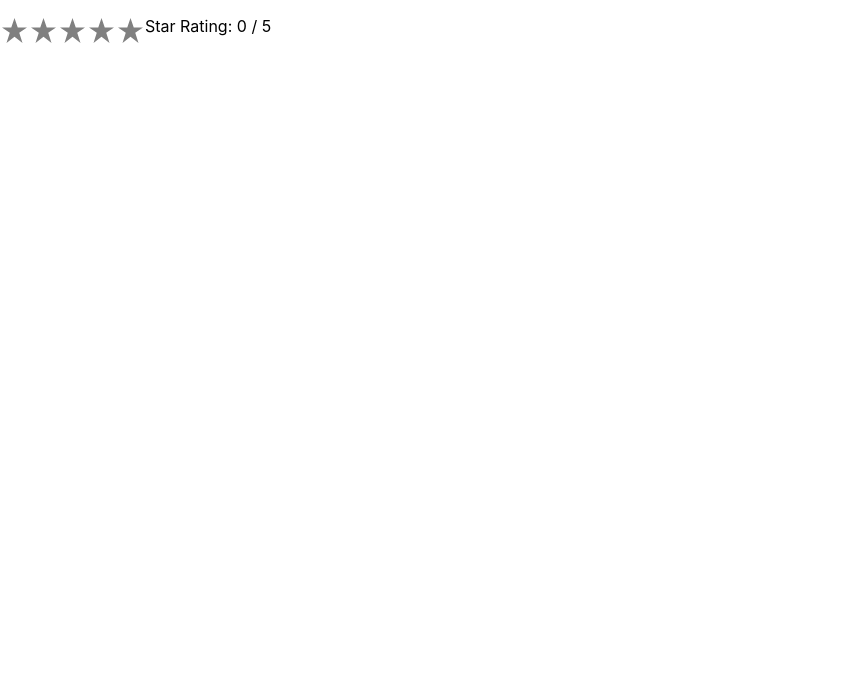
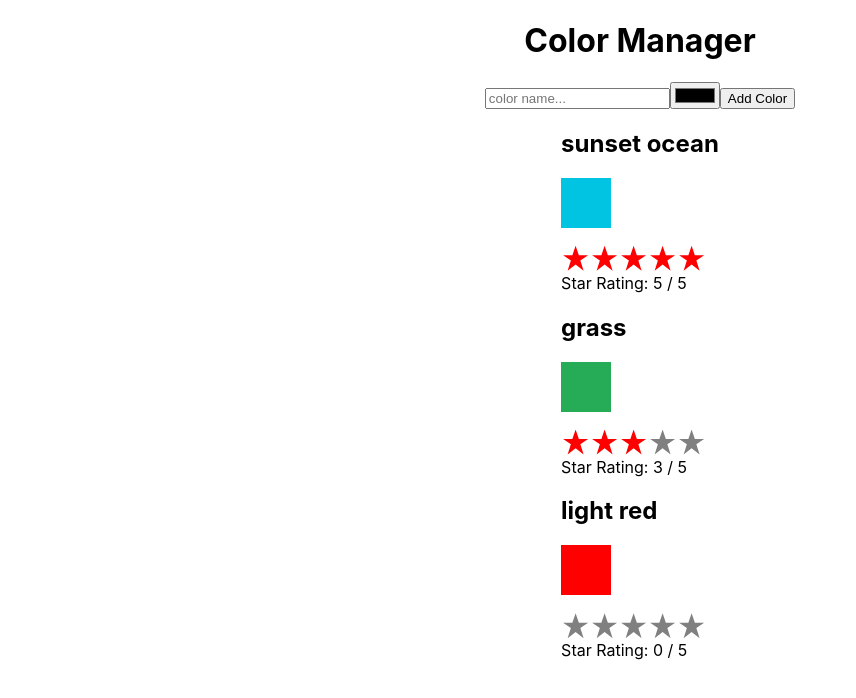
Before and after one commit to polzak/color-manager-react, a React (Create React App) app: page / in a window 1280 px wide. Shown: the top 698 px of the page, without its empty margins (0-856 px from the left). Built offline with nearby package versions, Linux system fonts and the light colour scheme.

Commit message:
Deliver properties downward.

```diff
--- a/src/App.css
+++ b/src/App.css
@@ -1,3 +1,15 @@
+.App {
+    width: 960px;
+    margin: auto;
+}
+
+.container {
+    display: flex;
+    flex-direction: column;
+    align-items: center;
+    justify-content: center;
+}
+
 .star {
     cursor: pointer;
     height: 25px;
@@ -22,3 +34,8 @@
 .selected {
     background-color: red;
 }
+
+.color {
+    width: 50px;
+    height: 50px;
+}
--- a/src/App.js
+++ b/src/App.js
@@ -1,16 +1,31 @@
+import { Component } from 'react';
 import './App.css';
-import StarRating from './components/StarRating';
+import AddColorForm from './components/AddColorForm';
+import ColorList from './components/ColorList';
+import colors from './data/colors';
 
 
-function App() {
+class App extends Component {
+  constructor(props) {
+    super(props)
+    this.state = {
+      colors
+    }
+  }
 
-  return (
-    <div className="App">
-      <StarRating
-        totalStars={5}
-        />
-    </div>
-  );
+  render() {
+    const { colors } = this.state
+
+    return (
+      <div className="App">
+        <div className="container">
+          <h1>Color Manager</h1>
+          <AddColorForm />
+          <ColorList colors={colors} />
+        </div>
+      </div>
+    );
+  }
 }
 
 export default App;
--- /dev/null
+++ b/src/components/AddColorForm.js
@@ -0,0 +1,26 @@
+const AddColorForm = ({onNewColor=f=>f}) => {
+    let _title, _color
+
+    const submit = e => {
+        e.preventDefault()
+        onNewColor(_title.value, _color.value)
+        _title.value = ''
+        _color.value = '#000000'
+        _title.focus()
+    }
+
+    return (
+        <form onSubmit={submit}>
+            <input ref={input => _title = input}
+                type="text"
+                placeholder="color name..."
+                required />
+            <input ref={input => _color = input}
+                type="color"
+                required />
+            <button>Add Color</button>
+        </form>
+    )
+}
+
+export default AddColorForm
--- /dev/null
+++ b/src/components/Color.js
@@ -0,0 +1,13 @@
+import StarRating from "./StarRating";
+
+const Color = ({title, color, rating=0}) =>
+    <section>
+        <h1>{title}</h1>
+        <div className="color" style={{ backgroundColor: color }}>
+        </div>
+        <div>
+            <StarRating starsSelected={rating} />
+        </div>
+    </section>
+
+export default Color
--- /dev/null
+++ b/src/components/ColorList.js
@@ -0,0 +1,13 @@
+import Color from './Color'
+
+const ColorList = ({ colors=[] }) =>
+    <div className="color-list">
+        {
+            (colors.length === 0) ? <p>There is no color yet. Please add a color.</p>
+            : colors.map(color =>
+                <Color key={color.id} {...color} />
+                )
+        }
+    </div>
+
+export default ColorList
--- a/src/components/StarRating.js
+++ b/src/components/StarRating.js
@@ -2,36 +2,19 @@ import { Component } from 'react'
 import Star from './Star'
 
 
-class StarRating extends Component {
-    constructor(props) {
-        super(props)
-        this.state = {
-            starsSelected: 0
-        }
-        this.change = this.change.bind(this)
-    }
-    change(starsSelected) {
-        this.setState({starsSelected})
-    }
-
-    render() {
-        const {totalStars} = this.props
-        const {starsSelected} = this.state
-
-        return (
+const StarRating = ({
+    starsSelected=0, totalStars=5, onRate=f=>f
+}) =>
             <div className="star-rating">
                 {
                     [...Array(totalStars)].map((n,i) =>
                         <Star key={i}
                             selected={i < starsSelected}
-                            onClick={() => this.change(i+1)}
+                            onClick={() => onRate(i+1)}
                         />
                     )
                 }
                 <p>Star Rating: {starsSelected} / {totalStars}</p>
             </div>
-        )
-    }
-}
 
 export default StarRating
--- /dev/null
+++ b/src/data/colors.js
@@ -0,0 +1,22 @@
+const colors = [
+    {
+        "id": "001",
+        "title": "sunset ocean",
+        "color": "#00c4e2",
+        "rating": 5
+    },
+    {
+        "id": "002",
+        "title": "grass",
+        "color": "#26ac56",
+        "rating": 3
+    },
+    {
+        "id": "003",
+        "title": "light red",
+        "color": "#ff0000",
+        "rating": 0
+    },
+]
+
+export default colors
```
